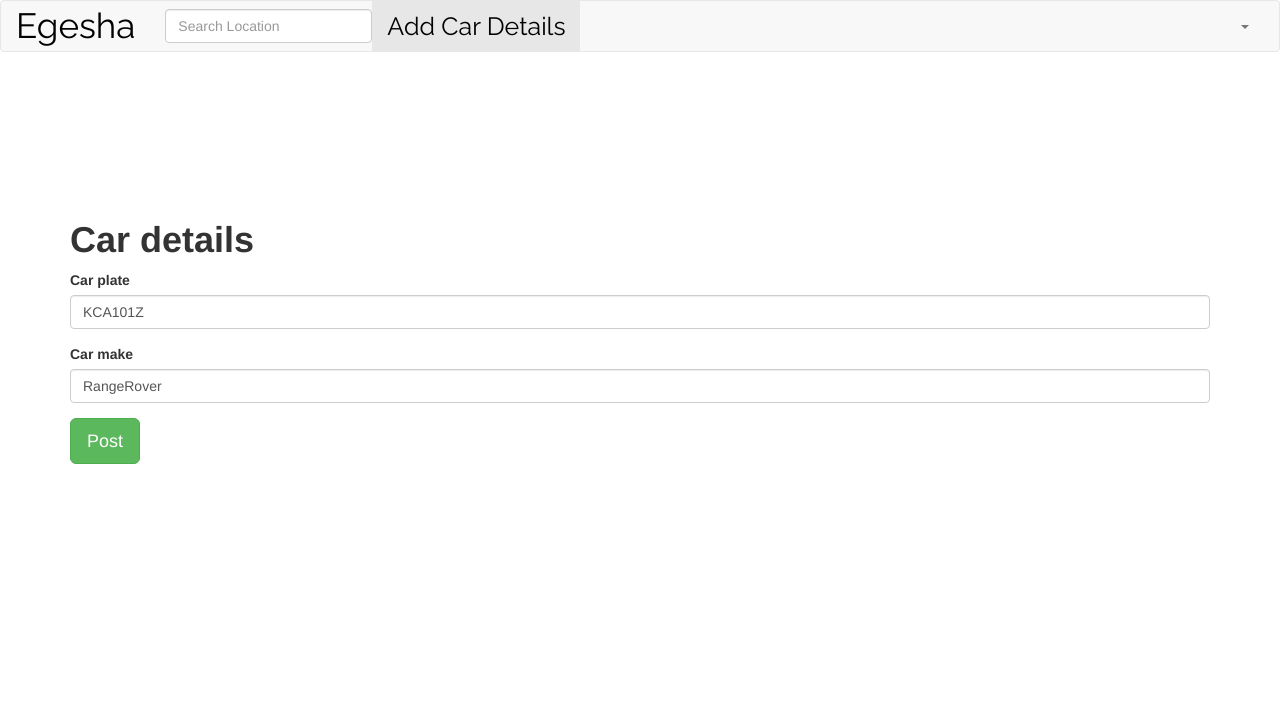
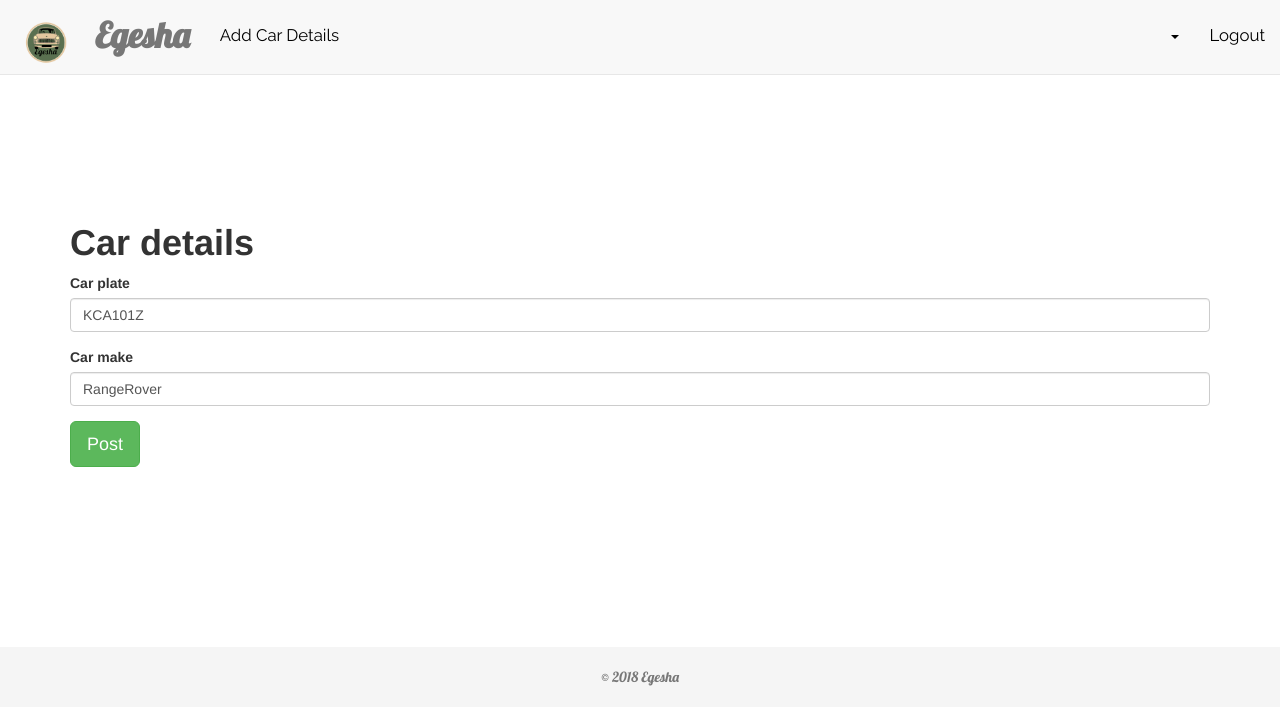
Before and after one commit to sami-mai/Egesha, a Django app: a page that uses driver/templates/user/base.html in a window 1280 px wide. Shown: the top 725 px of the page. Run offline with Django 3.2, Linux system fonts and the light colour scheme; some libraries are stand-ins or nearby versions.

Commit message:
modify driver app UI

```diff
--- a/driver/templates/user/base.html
+++ b/driver/templates/user/base.html
@@ -1,22 +1,53 @@
-{% load bootstrap3 %} {% load staticfiles %}
-
+{% load bootstrap3 %}
+<!--  -->
+{% load static%}
 <!DOCTYPE html>
-<html>
+<html lang="en" dir="ltr">
 
 <head>
-    <meta charset="utf-8">
-    <title>Driver</title>
-    {% block styles %} {% bootstrap_css %}
-    <link rel="stylesheet" href="{% static 'css/base.css' %}">
-    <link rel="stylesheet" href="https://cdnjs.cloudflare.com/ajax/libs/font-awesome/4.7.0/css/font-awesome.min.css"> {% endblock %}
-
+  <meta charset="utf-8">
+  <meta http-equiv="X-UA-Compatible" content="IE=edge">
+  <meta name="viewport" content="width=device-width, initial-scale=1">
+  <meta name="description" content="">
+  <meta name="author" content="">
+  <link rel="shortcut icon" type="image/png" href="{% static '/images/logo.png' %}" />
+  <!--  -->
+  <title style="font-family: 'Lobster', cursive;">Egesha</title>
+  <!--  -->
+  {% block styles %}
+  <!--  -->
+  {% bootstrap_css %}
+  <link href="https://maxcdn.bootstrapcdn.com/font-awesome/4.7.0/css/font-awesome.min.css" rel="stylesheet" integrity="sha384-wvfXpqpZZVQGK6TAh5PVlGOfQNHSoD2xbE+QkPxCAFlNEevoEH3Sl0sibVcOQVnN" crossorigin="anonymous">
+  <link href="https://fonts.googleapis.com/css?family=Lobster|Montserrat|Raleway|Cookie" rel="stylesheet">
+  <link rel="stylesheet" href="{% static 'css/styles.css' %}">
+  <!--  -->
+  {% endblock %}
 </head>
 
 <body>
-    {% include "user/navbar.html" %} {% block content %} {% endblock %} {% block scripts %}
-    <script src="https://ajax.googleapis.com/ajax/libs/jquery/3.2.1/jquery.min.js"></script>
+  {% include "user/navbar.html" %}
+  <!--  -->
+  {% block content %}
+  <div class="">
 
-    {% bootstrap_javascript %} {% endblock %}
+  </div>
+  {%endblock%}
+  <!-- FOOTER -->
+
+  <footer class="footer">
+    <div class="container-fluid">
+      <p class="text-muted text-center" style="font-family: 'Lobster', cursive;">&copy; 2018 Egesha</p>
+    </div>
+  </footer>
+  <!-- end footer -->
+  <!--  -->
+  {% block scripts %}
+  <script src="https://ajax.googleapis.com/ajax/libs/jquery/3.2.1/jquery.min.js"></script>
+  {% bootstrap_javascript %}
+  <script src="{% static 'js/scripts.js'%}" type="text/javascript"></script>
+
+  <!--  -->
+  {% endblock %}
 </body>
 
 </html>
--- a/driver/templates/user/cardetails.html
+++ b/driver/templates/user/cardetails.html
@@ -1,13 +1,14 @@
-{%extends 'user/base.html'%} {% block content %}{% load bootstrap3 %} {{form.media}} {% load static %} {% block styles %} {% bootstrap_css %} {% endblock %}
+{%extends 'user/base.html'%} {% load bootstrap3 %} {% load static %} {% block content %} {{form.media}}
 <div class="container" style="padding-top: 10%">
   <h1>
         <strong>Car details</strong>
     </h1> {{form.media}}
 
-  <form action="{%url 'cardetails' %}" method="post" enctype="multipart/form-data">
+  <form action="{%url 'driver:car_details' %}" method="post" enctype="multipart/form-data">
     {%csrf_token%} {% bootstrap_form cardetails_form%}
     <input type="submit" class="btn btn-success btn-lg" value="Post">
   </form>
 
 
-</div> {%endblock%}
+</div>
+<br><br><br><br><br><br><br><br><br>{%endblock%}
--- a/driver/templates/user/index.html
+++ b/driver/templates/user/index.html
@@ -1,5 +1,4 @@
-{%extends 'user/base.html'%} {% block content %} {% load bootstrap3 %}{% load static%}{{ block.super}} {% block styles %} {% bootstrap_css %} {% endblock %}
-
+{%extends 'user/base.html'%} {% load bootstrap3 %}{% load static%} {% block content %}
 <div class="container">
   <div class="row justify-content-center">
     {% if user %}
@@ -65,4 +64,5 @@
     </div>
     <!-- / .row -->
   </div>
-</div> {% endblock %}
+</div>
+<br><br><br><br><br><br><br><br><br><br><br><br><br> {% endblock %}
--- a/driver/templates/user/navbar.html
+++ b/driver/templates/user/navbar.html
@@ -1,3 +1,6 @@
+{% load bootstrap3 %}
+<!--  -->
+{% load static%}
 <!DOCTYPE html>
 <html lang="en">
 
@@ -5,60 +8,51 @@
 
   <meta charset="utf-8">
   <meta name="viewport" content="width=device-width, initial-scale=1">
-    <link href="https://fonts.googleapis.com/css?family=Raleway" rel="stylesheet">
-    <link rel="stylesheet" href="https://cdnjs.cloudflare.com/ajax/libs/font-awesome/4.7.0/css/font-awesome.min.css">
 </head>
 
 <body>
-    <nav class="navbar navbar-default">
+  <nav class="navbar navbar-default navbar-static-top justify-content-between" style="height:75px; padding-top:10px; margin-bottom:0">
     <div class="container-fluid">
       <div class="navbar-header">
-                <a class="navbar-brand" href="#" style="font-family: 'Raleway', sans-serif; font-size:35px;color:black;">Egesha</a>
+        <a class="navbar-brand" href="/" style="padding-top:0px;">
+          <img class="img-responsive img-fluid" src="{% static '/images/logo.png' %}" width="65px" height="65px" alt="icon"><span></span>
+        </a>
+        <a class="navbar-brand" href="/driver/" style="font-family: 'Lobster', cursive; font-weight: 700;font-size: 2.5em;"><strong>Egesha</strong></a>
       </div>
       <div class="collapse navbar-collapse" id="bs-example-navbar-collapse-1">
-                <form class="navbar-form navbar-left" role="search" action="#">
-                    <div class="form-group navbar-right">
-                        <input style="background:white;" type="text" class="form-control" placeholder="Search Location" name="name">
-                    </div>
 
-                </form>
 
         <ul class="nav navbar-nav">
-                    <li class="active">
-                        <a href="#" style="font-family: 'Raleway', sans-serif;font-size:25px;color:black;">Add Car Details
+          <li class="">
+            <a href="{%url 'driver:car_details'%}" style="font-family: 'Raleway', sans-serif;font-size: 1.2em;color:black;">Add Car Details
                             <span class="sr-only">(current)</span>
                         </a>
           </li>
 
         </ul>
+        <ul class="nav navbar-nav navbar-right pull-right">
+          <li>
+            <a href="/user/logout" style="font-family: 'Raleway', sans-serif; color:black;font-size: 1.2em;">Logout</a>
+          </li>
+        </ul>
         <ul class="nav navbar-nav navbar-right">
 
           <li class="dropdown">
-                        <a href="#" class="dropdown-toggle" data-toggle="dropdown" role="button" aria-haspopup="true" aria-expanded="false">{{user.username|title}}
-            <span class="caret"></span>
-        </a>
+            <a href="#" style="font-family: 'Raleway', sans-serif; color:black;font-size: 1.2em;" class="dropdown-toggle" data-toggle="dropdown" role="button" aria-haspopup="true" aria-expanded="false"><strong>{{user.username|title}} </strong><span class="caret"></span></a>
             <ul class="dropdown-menu">
 
-                            <li class=text-center text-muted>
-                                <strong>@ {{user.username}}</strong>
-                            </li>
+              <li class="text-center text-muted" style="font-family: 'Raleway', sans-serif; color:black;font-size: 1.2em;"><strong>@ {{user.username}}</strong></li>
               <li role="separator" class="divider"></li>
+              <li><a href="#" style="font-family: 'Raleway', sans-serif; color:black;font-size: 1.2em;">Edit Profile</a></li>
               <li>
-                                <a href="#">Edit Profile</a>
-                            </li>
-                            <li>
-                                <a href="#">Your profile</a>
+                <a href="#" style="font-family: 'Raleway', sans-serif; color:black;font-size: 1.2em;">Your profile</a>
               </li>
 
               <li>
-                                <a href="#">Change Password</a>
+                <a href="#" style="font-family: 'Raleway', sans-serif; color:black;font-size: 1.2em;">Change Password</a>
               </li>
-                            <li role="separator" class="divider"></li>
-                            <li>
-                                <a href="/user/logout">Logout</a>
-                            </li>
-                        </ul>
-                    </li>
+              <!-- <li role="separator" class="divider"></li> -->
+
             </ul>
       </div>
     </div>
--- a/driver/templates/user/profileform.html
+++ b/driver/templates/user/profileform.html
@@ -1,10 +1,10 @@
-{%extends 'user/base.html'%} {% block content %}{% load bootstrap3 %} {{form.media}} {% load static %} {% block styles %} {% bootstrap_css %} {% endblock %}
+{%extends 'user/base.html'%} {% load bootstrap3 %} {% load static %} {% block content %} {{form.media}}
 <div class="container" style="padding-top: 10%">
   <h1>
         <strong>Edit Profile</strong>
     </h1> {{form.media}}
 
-  <form action="{%url 'profileform' %}" method="post" enctype="multipart/form-data">
+  <form action="{%url 'driver:edit_profile' %}" method="post" enctype="multipart/form-data">
     {%csrf_token%} {% bootstrap_form user_form%}{% bootstrap_form driver_form%}
     <input type="submit" class="btn btn-success btn-lg" value="Post">
   </form>
--- a/lotOwner/templates/Lot/details.html
+++ b/lotOwner/templates/Lot/details.html
@@ -1,5 +1,4 @@
-{%extends 'Lot/base.html'%} {% load bootstrap3 %} {% load static %} {% block styles %} {% bootstrap_css %}
-<link rel="stylesheet" href="#"> {% endblock %} {% block content %}
+{%extends 'Lot/base.html'%} {% load bootstrap3 %} {% load static %} {% block content %}
 <div class="container">
   <h1>Add Lot Details</h1>
 
--- a/lotOwner/templates/Lot/home.html
+++ b/lotOwner/templates/Lot/home.html
@@ -1,5 +1,4 @@
-{%extends 'Lot/base.html'%} {% load bootstrap3 %} {% load static %} {% block styles %} {{block.super}} {% bootstrap_css %}
-<link rel="stylesheet" href="#"> {% endblock %} {% block content %}
+{%extends 'Lot/base.html'%} {% load bootstrap3 %} {% load static %} {% block content %}
 
 <div class="container">
   <h1 class="text-center" style="font-family: 'Raleway', sans-serif;">{{title}}</h1>
--- a/lotOwner/templates/Lot/navbar.html
+++ b/lotOwner/templates/Lot/navbar.html
@@ -17,7 +17,7 @@
         <a class="navbar-brand" href="/" style="padding-top:0px;">
           <img class="img-responsive img-fluid" src="{% static '/images/logo.png' %}" width="65px" height="65px" alt="icon"><span></span>
         </a>
-        <a class="navbar-brand" href="/" style="font-family: 'Lobster', cursive; font-weight: 700;font-size: 2.5em;"><strong>Egesha</strong></a>
+        <a class="navbar-brand" href="/lot/owner/" style="font-family: 'Lobster', cursive; font-weight: 700;font-size: 2.5em;"><strong>Egesha</strong></a>
       </div>
       <div class="collapse navbar-collapse" id="bs-example-navbar-collapse-1">
         <ul class="nav navbar-nav">
--- a/lotOwner/views.py
+++ b/lotOwner/views.py
@@ -37,8 +37,11 @@ def home(request):
     spots_json=serializers.serialize('json',spots,cls=DjangoJSONEncoder)
     return render (request,'Lot/home.html',{"title":title,"lots":lots,"current_profile":current_profile,"form1":form1,"coords_json":coords_json,"spots_json":spots_json,})
 def Lotdetail(request,profile_id):
-    current_profile=OwnerProfile.objects.get(id=profile_id)
+    current_profile=''
     current_user=request.user
+    current_user_name=OwnerProfile.objects.filter(id=request.user.id)
+    if current_user_name.exists():
+        current_profile=OwnerProfile.objects.get(id=profile_id)
     if request.method == 'POST':
         form = LotDetailsForm(request.POST,request.FILES)
         if form.is_valid():
@@ -52,6 +55,7 @@ def Lotdetail(request,profile_id):
         form=LotDetailsForm()
 
     return render(request,'Lot/details.html',{"form":form,"current_profile":current_profile,"current_user":current_user})
+
 def map(request):
     lot_owner=OwnerProfile.objects.get(id=request.user.id)
     gmaps=googlemaps.Client(key='AIzaSyBmrKc7FjQwLm9vEtseo5LK7Z6M_1aPm5k')
```
Lines whose indentation alone changed are shown as unchanged.
